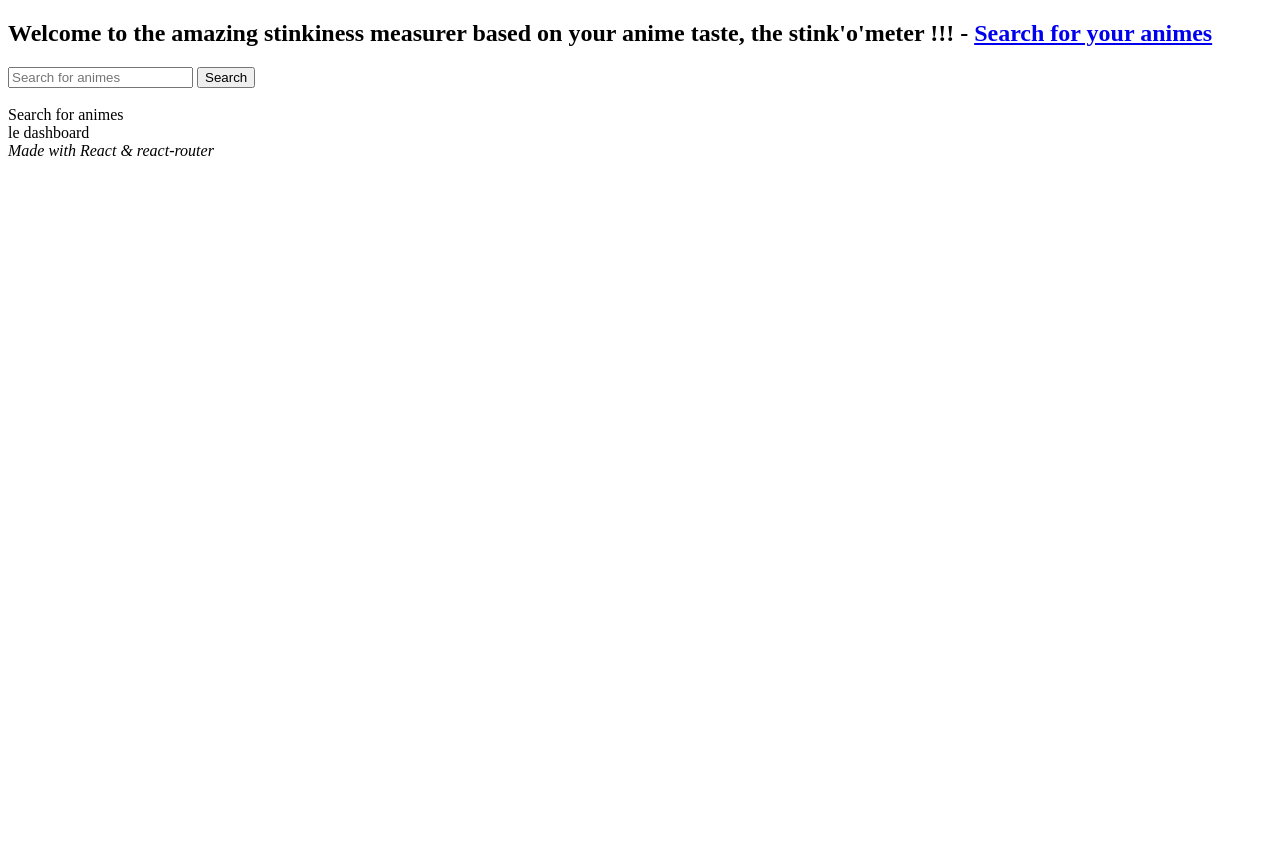
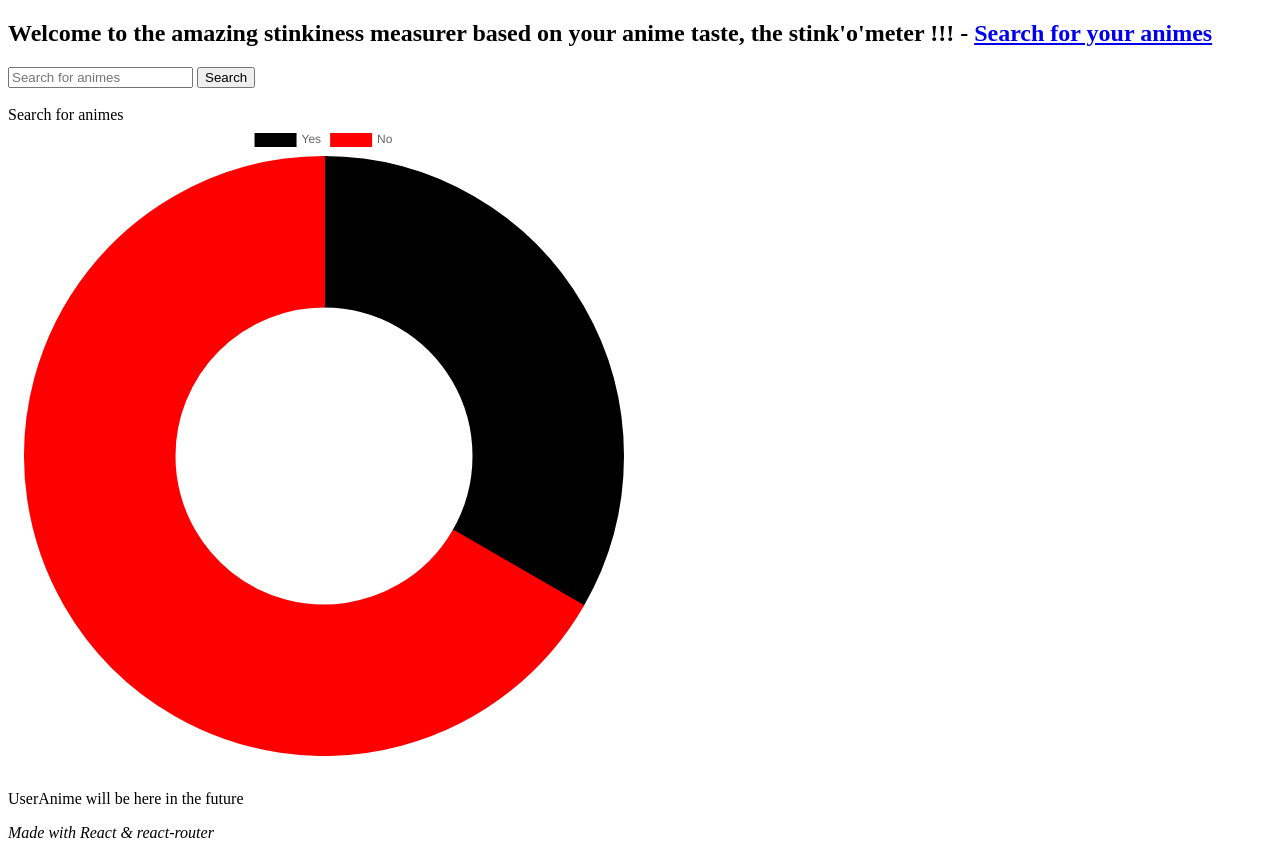
Before and after one commit to vincenteam/w51_projet_stinkiness_o_meter, a React (Vite) app in the folder stink/: page /search/dashboard in a window 1280 px wide. Before the commit the page ends 800 px from the top, so only its background shows below. Built offline with nearby package versions, Linux system fonts and the light colour scheme.

Commit message:
doughnut chart can now appear on */dashboard route + installed Chart.js to make it work

```diff
--- a/stink/package.json
+++ b/stink/package.json
@@ -10,7 +10,9 @@
     "preview": "vite preview"
   },
   "dependencies": {
+    "chart.js": "^4.4.0",
     "react": "^18.2.0",
+    "react-chartjs-2": "^5.2.0",
     "react-dom": "^18.2.0",
     "react-router": "^6.18.0",
     "react-router-dom": "^6.18.0",
--- a/stink/src/main.jsx
+++ b/stink/src/main.jsx
@@ -15,6 +15,8 @@ import {
 import Root from "./routes/root";
 import { Animes, searchAnimesLoader } from "./routes/search";
 import Error from "./error";
+//import { Dashboard, dashboardLoader } from "./routes/dashboard";
+import { Dashboard } from "./routes/dashboard";
 
 const router = createBrowserRouter(
   [
@@ -30,7 +32,8 @@ const router = createBrowserRouter(
           children: [
             {
               path : "dashboard",
-              element : <div>le dashboard</div>
+              //loader: dashboardLoader,
+              element : <Dashboard/>
             }
           ]
         },
--- a/stink/src/routes/dashboard.jsx
+++ b/stink/src/routes/dashboard.jsx
@@ -1,4 +1,13 @@
 import { useState } from "react";
+import { Chart, ArcElement, Tooltip, Legend } from "chart.js";
+import {Doughnut} from 'react-chartjs-2';
+import { Form, Link, Outlet, useLoaderData } from "react-router-dom";
+
+Chart.register(
+  ArcElement,
+  Tooltip,
+  Legend
+);
 
 export function dashboardLoader({ request }) {
   console.log("dashboard loader", request);
@@ -7,15 +16,44 @@ export function dashboardLoader({ request }) {
 export function Dashboard() {
   let loaded = useLoaderData();
 
-  return <></>;
+  return (
+    <>
+      <Doughnutchart></Doughnutchart>
+      <br />
+      <UserAnimes></UserAnimes>
+    </>
+  );
 }
 
-export function Piechart(){
-    return <></>
+export function Doughnutchart() {
+  //Data that will be used in the doughnutChart
+  //Will need to be changed based on UserAnimes list
+  const data = {
+    labels: ['Yes', 'No'],
+    datasets:[{
+      label: 'Poll',
+      data: [3,6],
+      backgroundColor: ['black', 'red'],
+      borderColor: ['black', 'red']
+    }]
+  }
+
+  const options = {
+
+  }
+  return (
+    <div style={ { width: '50%', height: '50%' } }>
+      <Doughnut data= {data} options= {options}></Doughnut>
+    </div>
+  );
 }
 
-export function UserAnimes(){
-    const anime_list = useState([])
+export function UserAnimes() {
+  const anime_list = useState([]);
 
-    return ;
+  return (
+    <>
+      <p>UserAnime will be here in the future</p>
+    </>
+  );
 }
--- a/stink/src/routes/search.jsx
+++ b/stink/src/routes/search.jsx
@@ -44,7 +44,10 @@ export function searchAnimesLoader({ request }) {
 
 export function Animes() {
   let loaded = useLoaderData();
-  //console.log("here : " + loaded.animes.title);
+  console.log("here : " + loaded.animes[0]);
+
+  const tempDictionary = {"tempkey0":0, "tempkey1":1, "tempkey2":2, "tempkey3":3, "tempkey4":4, "tempkey5":5};
+
   return (
     <>
       <div id="sidebar">
@@ -64,13 +67,24 @@ export function Animes() {
         {loaded.animes.length > 0 ? (
           <nav>
             <ul>
-              {loaded.animes.map((anime) => {
+              {Object.entries(tempDictionary).map(([k,v]) => {
                 return (
-                  <li key={anime.aid}>
+                  <li key={k}>
+                    <p>{k}</p>
+                    {/*
+                      Should be a link to dashboard
+                      Also, the anime clicked should be added to the UserAnime (with an action I suppose)
+                    */}
+                  </li>
+                );
+              })}
+              {/*{loaded.animes.map((anime) => {
+                return (
+                  <li key={seconds}>
                     <Link to={anime.aid}>{ anime.title }</Link>
                   </li>
                 );
-              })}
+              })}*/}
             </ul>
           </nav>
         ) : (
```
Also changed, not shown: 2 other files (tests, documents, lock files or other folders).
